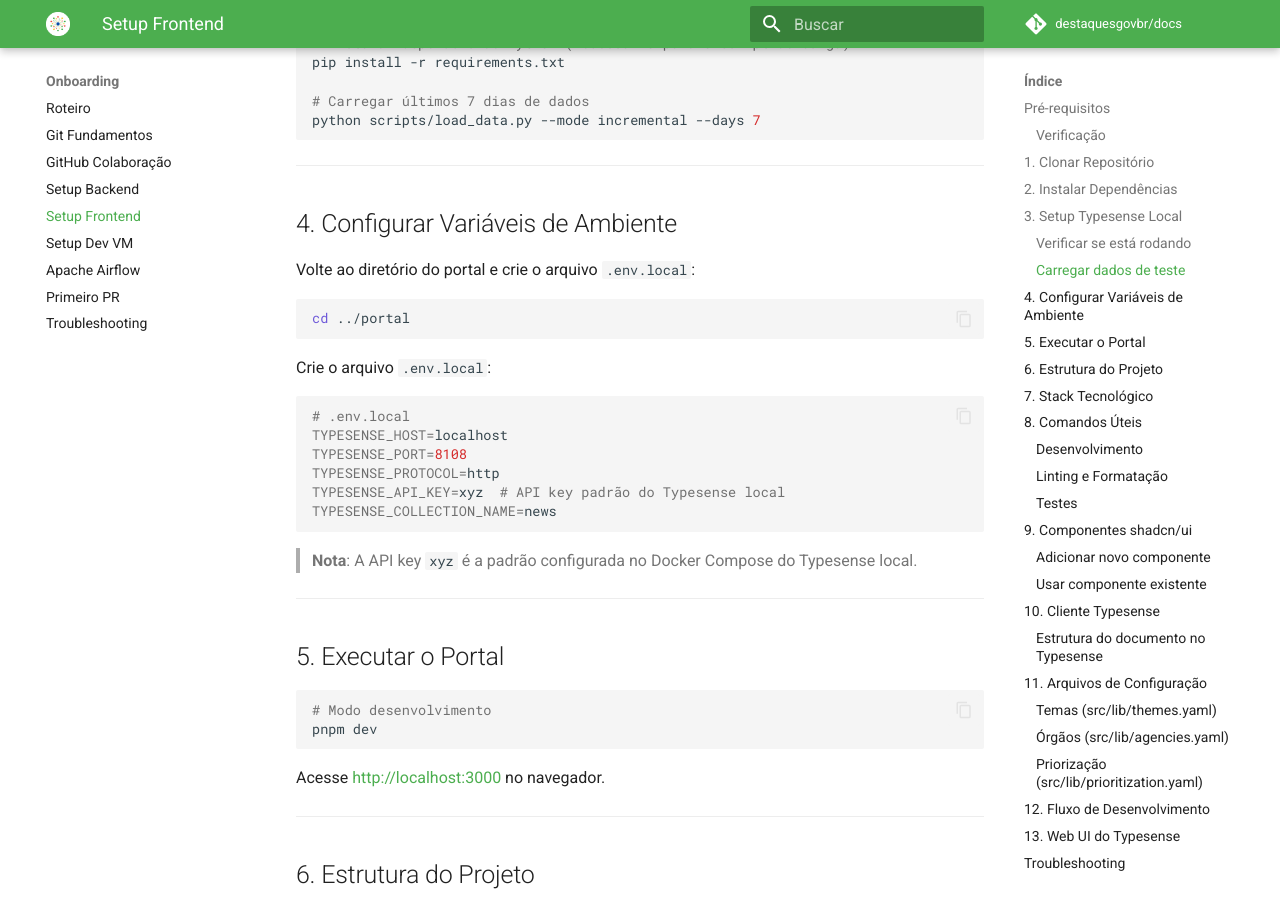
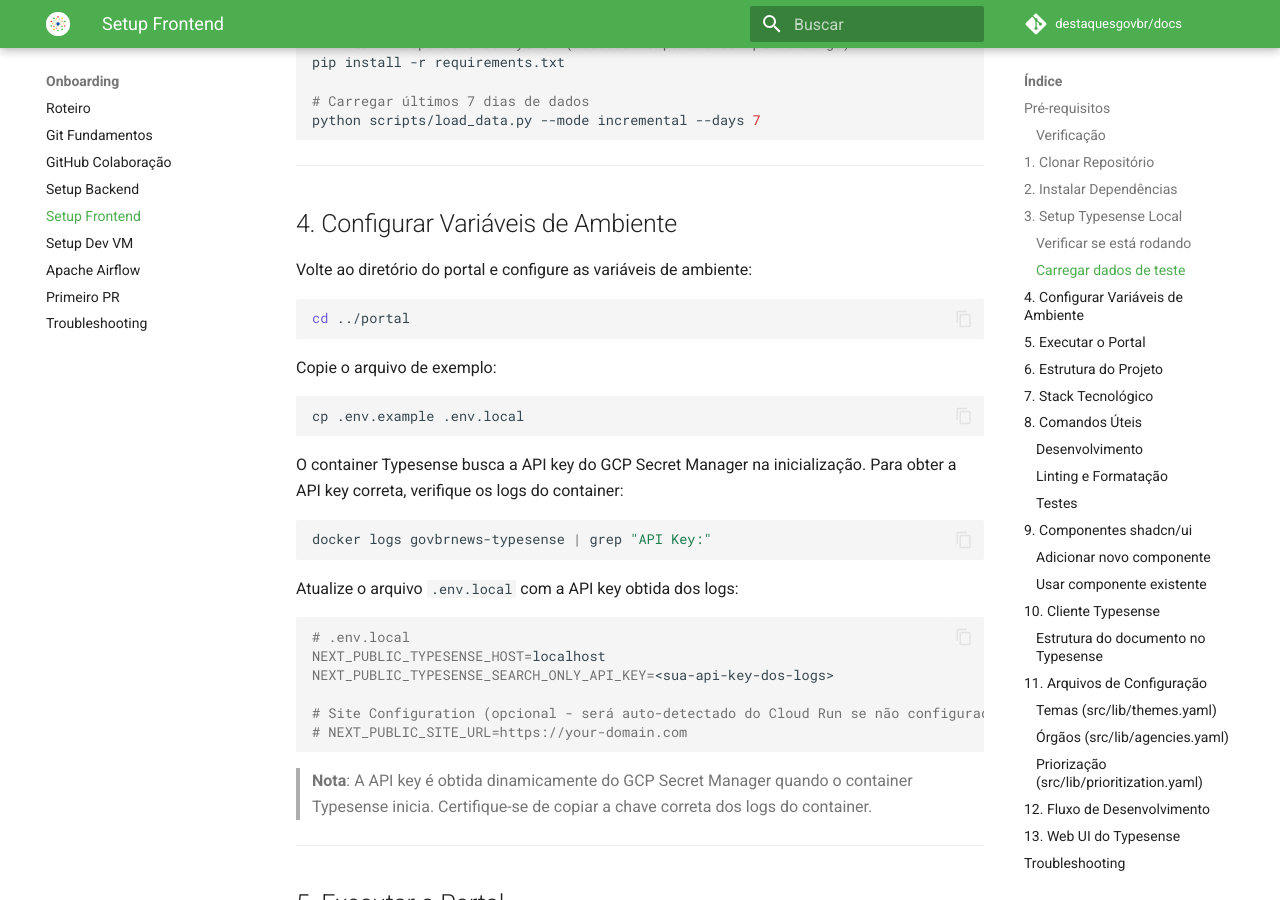
Before and after one commit to destaquesgovbr/docs, an MkDocs documentation site: the page built from docs/onboarding/setup-frontend.md, in a window 1280 px wide and 900 px high, scrolled down 1702 px. Built offline with MkDocs 1.6.1 and Material for MkDocs 9.7.7, drawn with Linux system fonts in a browser that asks for light colours; comment, search, counter and statistics services are not loaded.

Commit message:
docs: update Setup Frontend environment variables
Update step 4 to match current portal configuration:
- Change TYPESENSE_* to NEXT_PUBLIC_TYPESENSE_* variables
- Add instructions to get API key from container logs
- Include cp .env.example .env.local command
- Remove outdated environment variables

🤖 Generated with [Claude Code](https://claude.com/claude-code)

Co-Authored-By: Claude Sonnet 4.5 <noreply@anthropic.com>

````diff
--- a/docs/onboarding/setup-frontend.md
+++ b/docs/onboarding/setup-frontend.md
@@ -78,24 +78,36 @@ python scripts/load_data.py --mode incremental --days 7
 
 ## 4. Configurar Variáveis de Ambiente
 
-Volte ao diretório do portal e crie o arquivo `.env.local`:
+Volte ao diretório do portal e configure as variáveis de ambiente:
 
 ```bash
 cd ../portal
 ```
 
-Crie o arquivo `.env.local`:
+Copie o arquivo de exemplo:
+
+```bash
+cp .env.example .env.local
+```
+
+O container Typesense busca a API key do GCP Secret Manager na inicialização. Para obter a API key correta, verifique os logs do container:
+
+```bash
+docker logs govbrnews-typesense | grep "API Key:"
+```
+
+Atualize o arquivo `.env.local` com a API key obtida dos logs:
 
 ```bash
 # .env.local
-TYPESENSE_HOST=localhost
-TYPESENSE_PORT=8108
-TYPESENSE_PROTOCOL=http
-TYPESENSE_API_KEY=xyz  # API key padrão do Typesense local
-TYPESENSE_COLLECTION_NAME=news
+NEXT_PUBLIC_TYPESENSE_HOST=localhost
+NEXT_PUBLIC_TYPESENSE_SEARCH_ONLY_API_KEY=<sua-api-key-dos-logs>
+
+# Site Configuration (opcional - será auto-detectado do Cloud Run se não configurado)
+# NEXT_PUBLIC_SITE_URL=https://your-domain.com
 ```
 
-> **Nota**: A API key `xyz` é a padrão configurada no Docker Compose do Typesense local.
+> **Nota**: A API key é obtida dinamicamente do GCP Secret Manager quando o container Typesense inicia. Certifique-se de copiar a chave correta dos logs do container.
 
 ---
 
````
